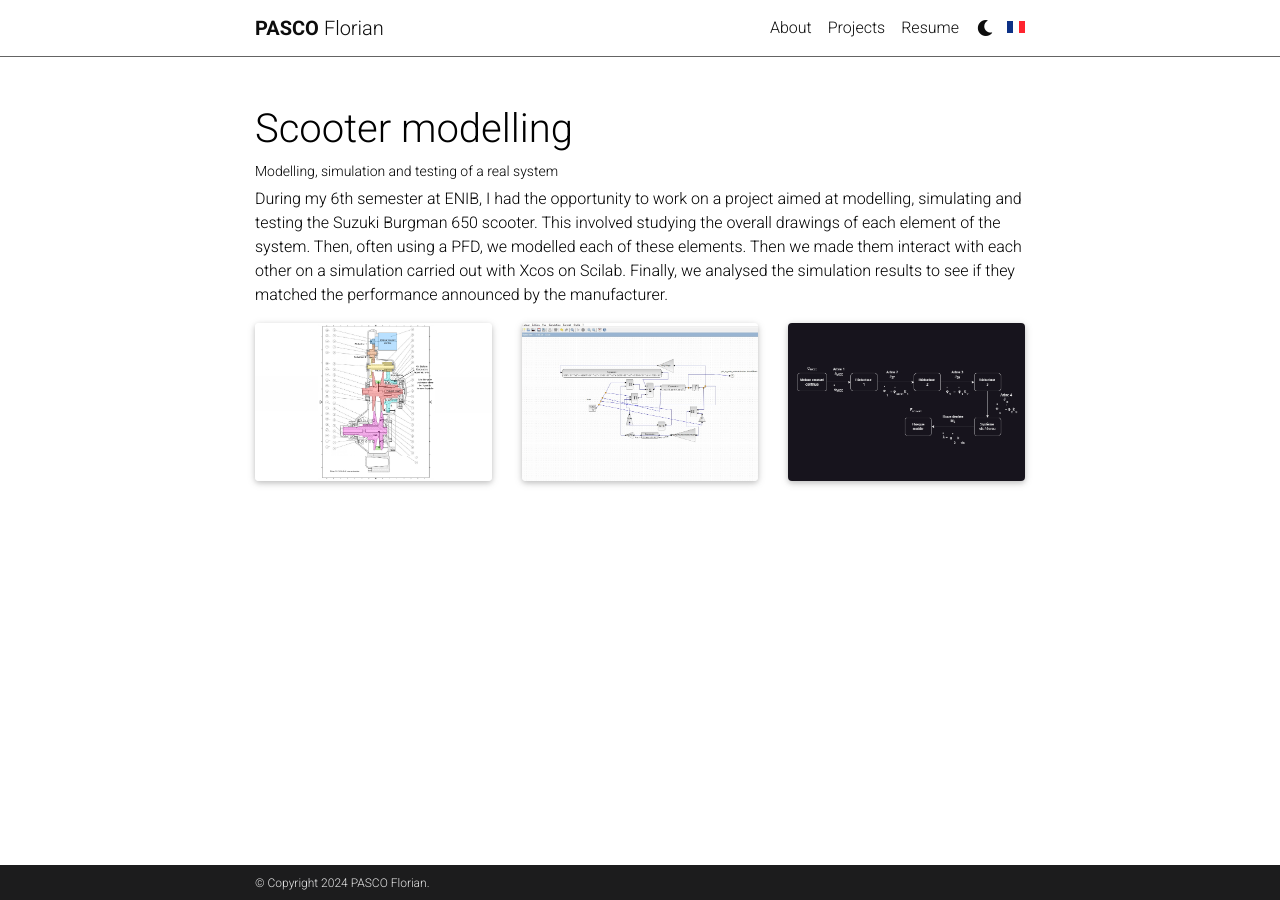
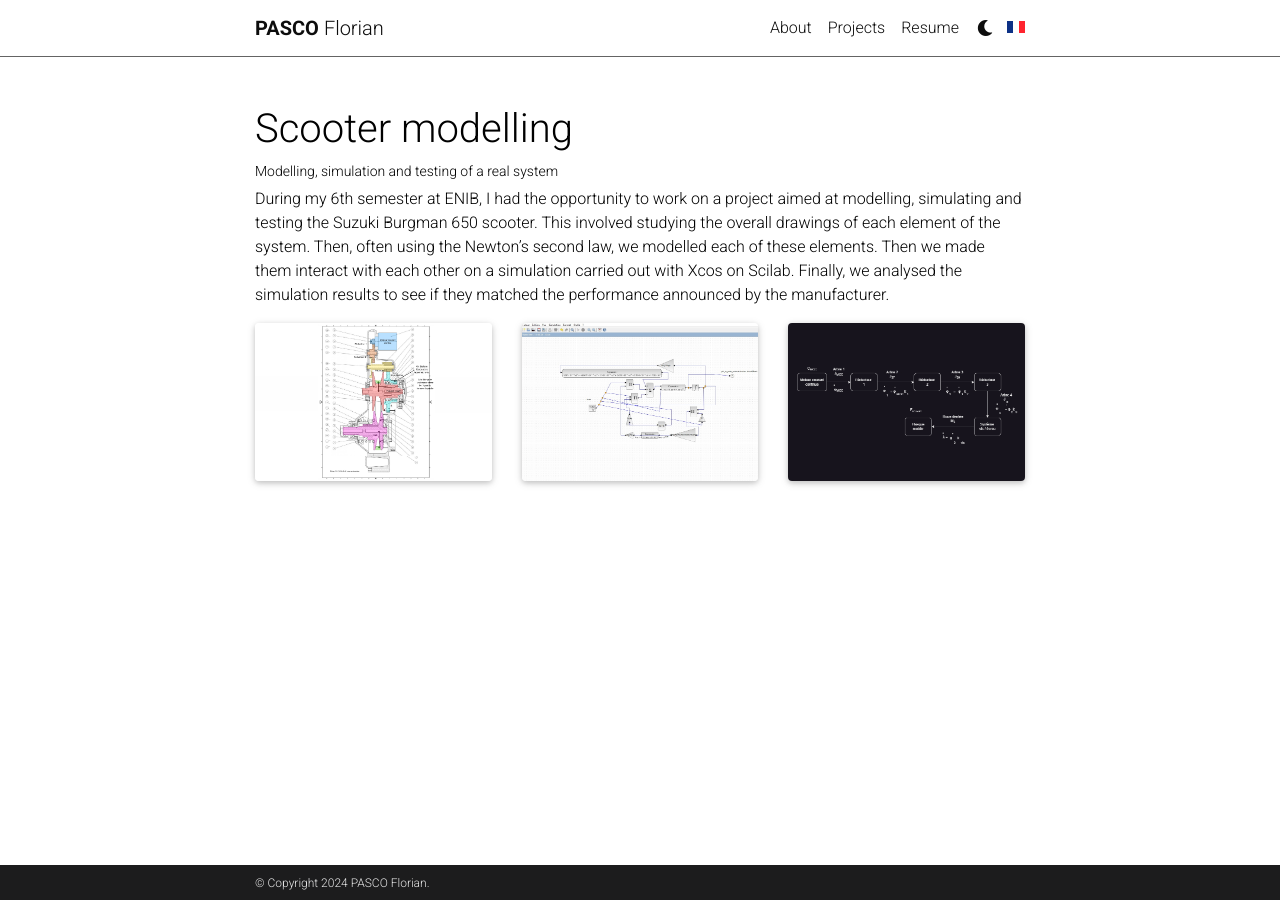
Before and after one commit to mpek29/en, a Jekyll site: the page built from _projects/scooter_modelling.md, in a window 1280 px wide. Built offline with Jekyll 4.4.1, drawn with Linux system fonts in a browser that asks for light colours; full-size pictures stand in for the smaller copies a plugin makes; comment, search, counter and statistics services are not loaded; a style sheet for code colours, icons or effects is not loaded.

Commit message:
Update scooter_modelling.md

```diff
--- a/_projects/scooter_modelling.md
+++ b/_projects/scooter_modelling.md
@@ -6,7 +6,7 @@ img: assets/img/projects/scooter_modelling/main.jpg
 importance: 3
 category: 2023
 ---
-During my 6th semester at ENIB, I had the opportunity to work on a project aimed at modelling, simulating and testing the Suzuki Burgman 650 scooter. This involved studying the overall drawings of each element of the system. Then, often using a PFD, we modelled each of these elements. Then we made them interact with each other on a simulation carried out with Xcos on Scilab. Finally, we analysed the simulation results to see if they matched the performance announced by the manufacturer.
+During my 6th semester at ENIB, I had the opportunity to work on a project aimed at modelling, simulating and testing the Suzuki Burgman 650 scooter. This involved studying the overall drawings of each element of the system. Then, often using the Newton’s second law, we modelled each of these elements. Then we made them interact with each other on a simulation carried out with Xcos on Scilab. Finally, we analysed the simulation results to see if they matched the performance announced by the manufacturer.
 
 <div class="row">
     <div class="col-sm mt-3 mt-md-0">
```
